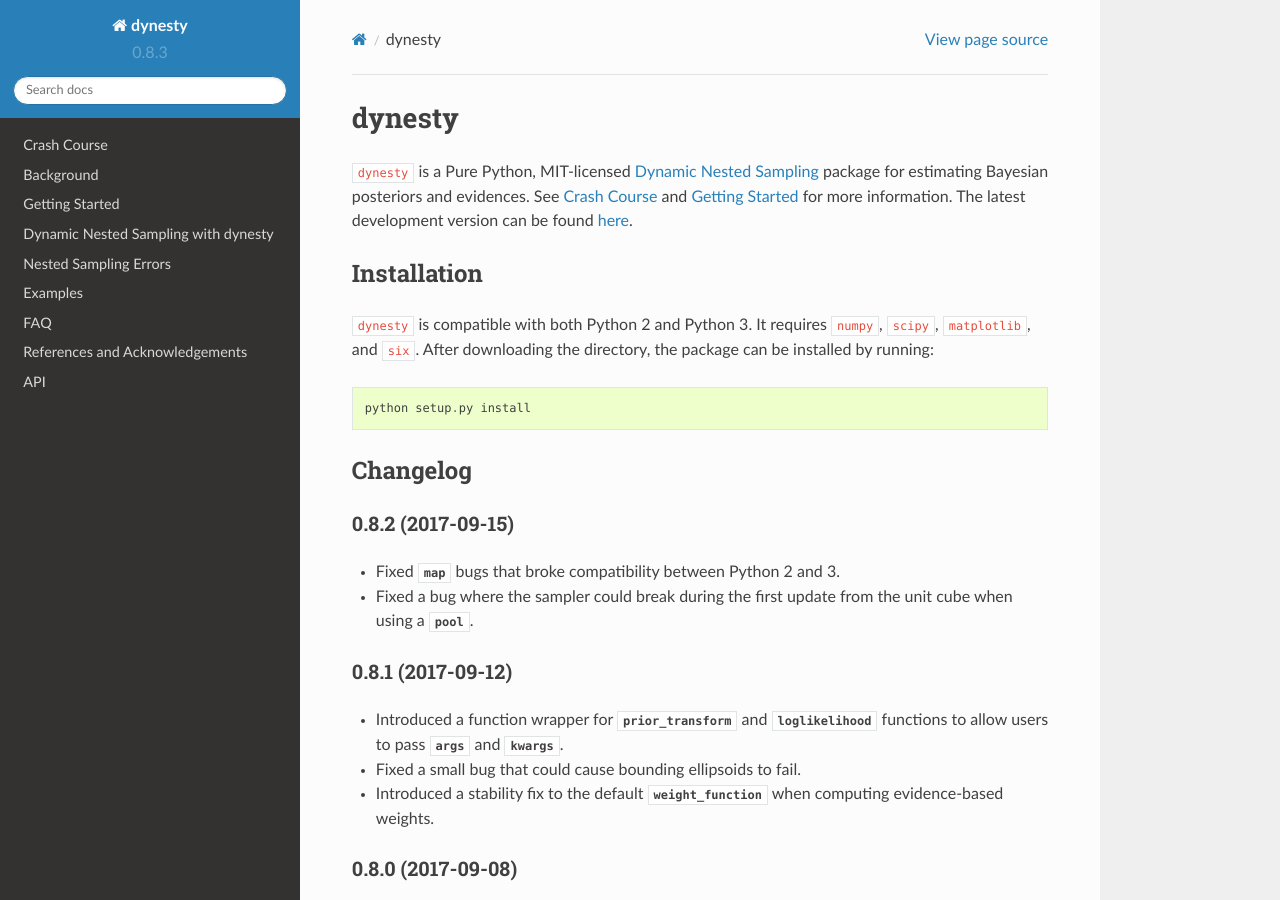
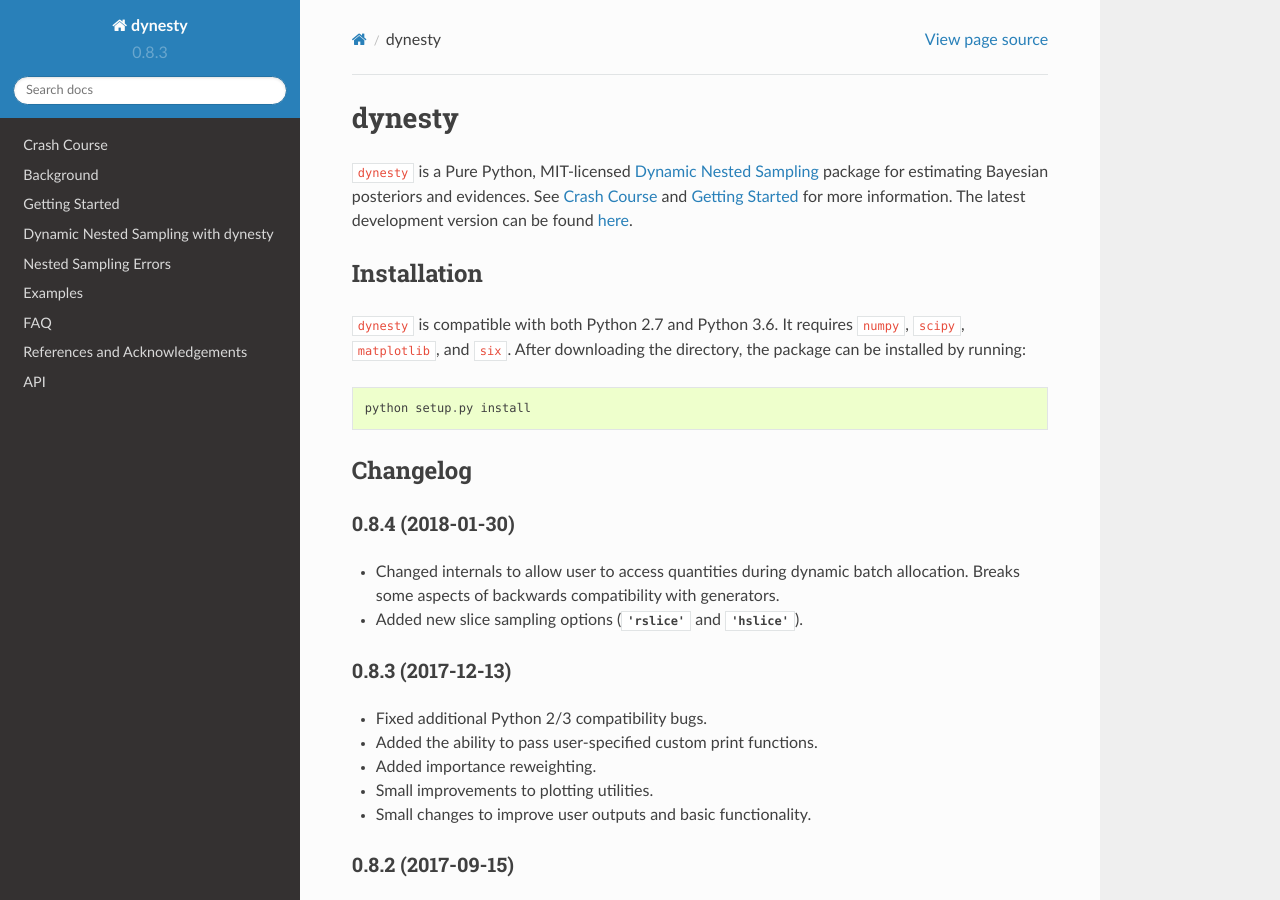
Before and after one commit to joshspeagle/dynesty, a Sphinx documentation site: the page built from docs/source/index.rst, in a window 1280 px wide and 900 px high. Built offline with Sphinx 7.4.7 and the Read the Docs theme 2.0.0, drawn with Linux system fonts in a browser that asks for light colours.

Commit message:
batch generator update
This update should now resolve #77 properly by yielding the newly
initialized live points within the context of an external generator. To
properly ignore these "invisible" points (which are dealt with during
sampling but by themselves don't mean anything upon initialization),
I have each point tracked by negative indices for `worst` which is passed
to the tuple.

**Note that this change may break backwards compatibility for previous users of
the generator framework with the dynamic nested sampler. Please
see the updated `run_nested` and `add_batch` code for an example of how
to deal with this using a very simple change.**

```diff
--- a/docs/source/index.rst
+++ b/docs/source/index.rst
@@ -11,7 +11,7 @@
 Installation
 ============
 
-``dynesty`` is compatible with both Python 2 and Python 3. It requires
+``dynesty`` is compatible with both Python 2.7 and Python 3.6. It requires
 ``numpy``, ``scipy``, ``matplotlib``, and ``six``.
 After downloading the directory, the package can be installed by running::
 
@@ -19,6 +19,27 @@
 
 Changelog
 =========
+
+0.8.4 (2018-01-30)
+------------------
+
+* Changed internals to allow user to access quantities during dynamic batch
+  allocation. Breaks some aspects of backwards compatibility with generators.
+
+* Added new slice sampling options (`'rslice'` and `'hslice'`).
+
+0.8.3 (2017-12-13)
+------------------
+
+* Fixed additional Python 2/3 compatibility bugs.
+
+* Added the ability to pass user-specified custom print functions.
+
+* Added importance reweighting.
+
+* Small improvements to plotting utilities.
+
+* Small changes to improve user outputs and basic functionality.
 
 0.8.2 (2017-09-15)
 ------------------
```
Also changed, not shown: 3 other files.
